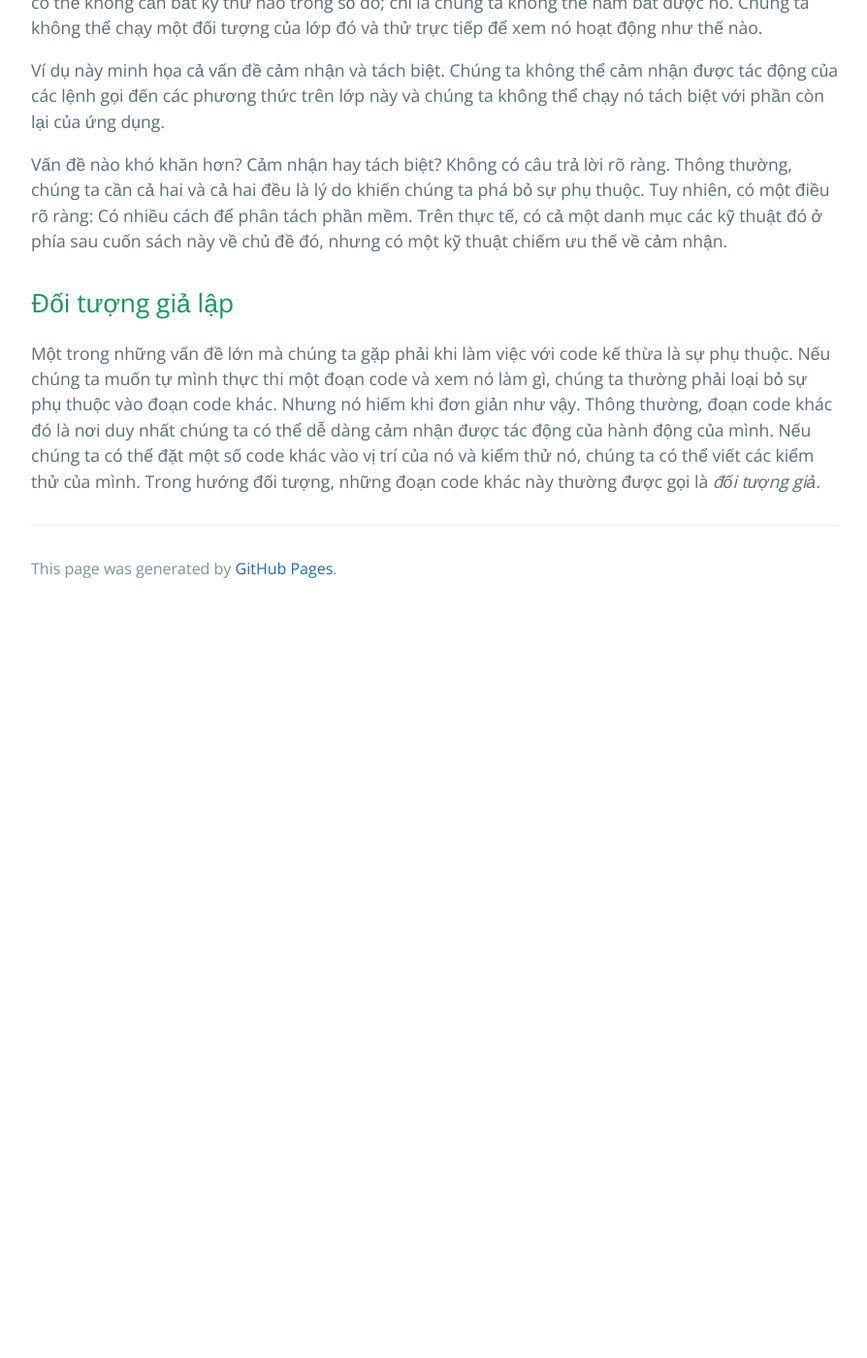
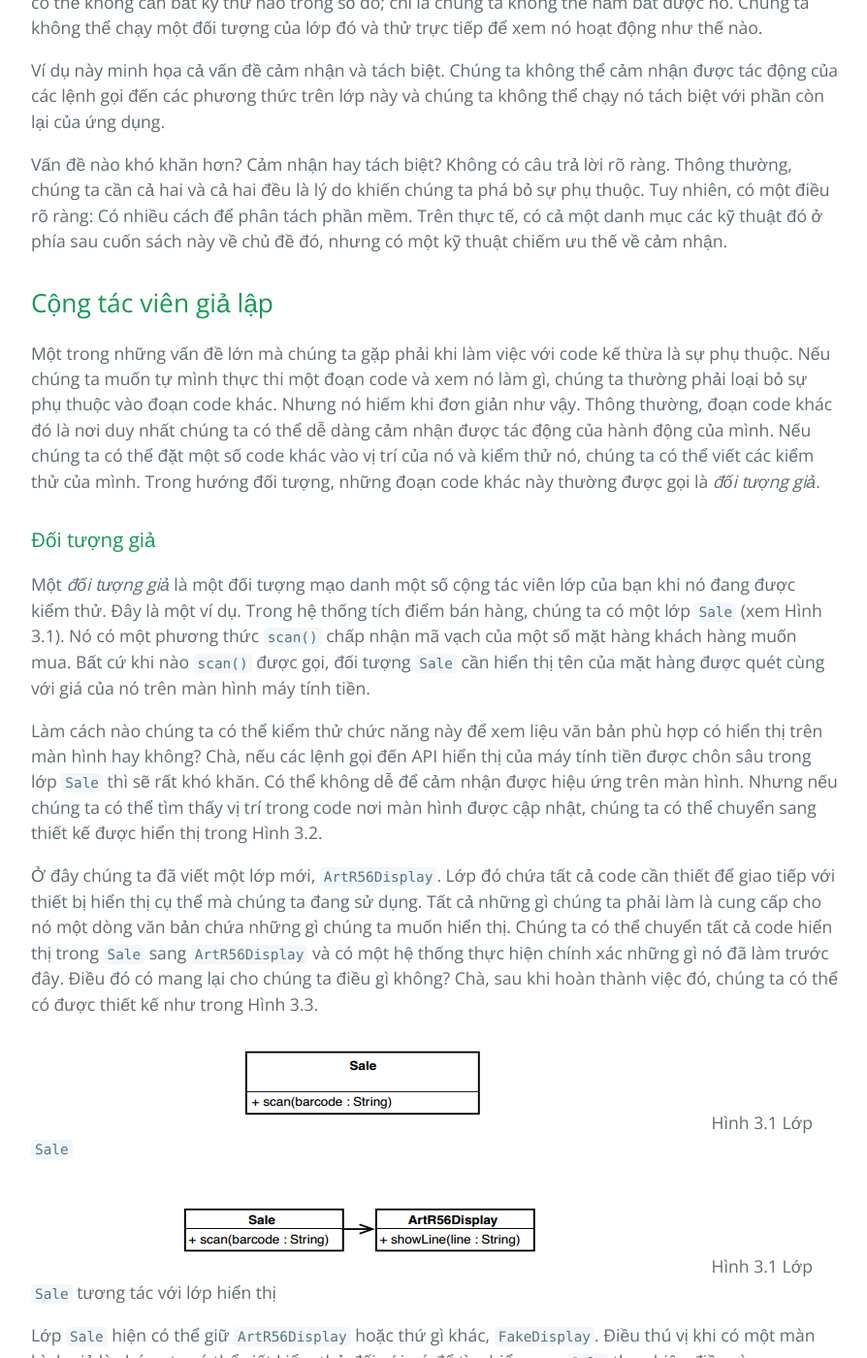
Before and after one commit to HaiBV/haibv.github.io, a Jekyll site: the page built from working-effectively-with-legacy-code/chapter-3-sensing-and-separation.md, in a window 1280 px wide and 1400 px high, scrolled down 1865 px. Shown: the whole window at 97% size, without its empty margins (192-1086 px from the left). Built offline with Jekyll 4.4.1, drawn with Linux system fonts in a browser that asks for light colours; our own code applies the rules of GitHub Pages for plain Markdown files; before the commit the page ends 2495 px from its top, so only the background shows below that; some of the changed text lies outside the part shown.

Commit message:
Book - Working Efectively with Legacy Code - P1 - C3

````diff
--- a/working-effectively-with-legacy-code/chapter-3-sensing-and-separation.md
+++ b/working-effectively-with-legacy-code/chapter-3-sensing-and-separation.md
@@ -38,6 +38,55 @@
 
 Vấn đề nào khó khăn hơn? Cảm nhận hay tách biệt? Không có câu trả lời rõ ràng. Thông thường, chúng ta cần cả hai và cả hai đều là lý do khiến chúng ta phá bỏ sự phụ thuộc. Tuy nhiên, có một điều rõ ràng: Có nhiều cách để phân tách phần mềm. Trên thực tế, có cả một danh mục các kỹ thuật đó ở phía sau cuốn sách này về chủ đề đó, nhưng có một kỹ thuật chiếm ưu thế về cảm nhận.
 
-## Đối tượng giả lập
+## Cộng tác viên giả lập
 
 Một trong những vấn đề lớn mà chúng ta gặp phải khi làm việc với code kế thừa là sự phụ thuộc. Nếu chúng ta muốn tự mình thực thi một đoạn code và xem nó làm gì, chúng ta thường phải loại bỏ sự phụ thuộc vào đoạn code khác. Nhưng nó hiếm khi đơn giản như vậy. Thông thường, đoạn code khác đó là nơi duy nhất chúng ta có thể dễ dàng cảm nhận được tác động của hành động của mình. Nếu chúng ta có thể đặt một số code khác vào vị trí của nó và kiểm thử nó, chúng ta có thể viết các kiểm thử của mình. Trong hướng đối tượng, những đoạn code khác này thường được gọi là _đối tượng giả_.
+
+### Đối tượng giả
+
+Một _đối tượng giả_ là một đối tượng mạo danh một số cộng tác viên lớp của bạn khi nó đang được kiểm thử. Đây là một ví dụ. Trong hệ thống tích điểm bán hàng, chúng ta có một lớp `Sale` (xem Hình 3.1). Nó có một phương thức `scan()` chấp nhận mã vạch của một số mặt hàng khách hàng muốn mua. Bất cứ khi nào `scan()` được gọi, đối tượng `Sale` cần hiển thị tên của mặt hàng được quét cùng với giá của nó trên màn hình máy tính tiền.
+
+Làm cách nào chúng ta có thể kiểm thử chức năng này để xem liệu văn bản phù hợp có hiển thị trên màn hình hay không? Chà, nếu các lệnh gọi đến API hiển thị của máy tính tiền được chôn sâu trong lớp `Sale` thì sẽ rất khó khăn. Có thể không dễ để cảm nhận được hiệu ứng trên màn hình. Nhưng nếu chúng ta có thể tìm thấy vị trí trong code nơi màn hình được cập nhật, chúng ta có thể chuyển sang thiết kế được hiển thị trong Hình 3.2.
+
+Ở đây chúng ta đã viết một lớp mới, `ArtR56Display`. Lớp đó chứa tất cả code cần thiết để giao tiếp với thiết bị hiển thị cụ thể mà chúng ta đang sử dụng. Tất cả những gì chúng ta phải làm là cung cấp cho nó một dòng văn bản chứa những gì chúng ta muốn hiển thị. Chúng ta có thể chuyển tất cả code hiển thị trong `Sale` sang `ArtR56Display` và có một hệ thống thực hiện chính xác những gì nó đã làm trước đây. Điều đó có mang lại cho chúng ta điều gì không? Chà, sau khi hoàn thành việc đó, chúng ta có thể có được thiết kế như trong Hình 3.3.
+
+![3.1](images/3/3-1.png)
+Hình 3.1 Lớp `Sale`
+
+![3.2](images/3/3-2.png)
+Hình 3.1 Lớp `Sale` tương tác với lớp hiển thị
+
+Lớp `Sale` hiện có thể giữ `ArtR56Display` hoặc thứ gì khác, `FakeDisplay`. Điều thú vị khi có một màn hình giả là chúng ta có thể viết kiểm thử đối với nó để tìm hiểu xem `Sale` thực hiện điều gì.
+
+Cái này hoạt động ra sao? Chà, `Sale` chấp nhận một `display` và `display` là đối tượng của bất kỳ lớp nào triển khai giao diện `Display`.
+
+```java
+public interface Display
+{
+	void showLine(String line);
+}
+```
+
+Cả `ArtR56Display` và `FakeDisplay` đều triển khai `Display`.
+Một đối tượng `Sale` có thể nhận `display` thông qua hàm khởi tạo và giữ nó bên trong:
+
+```java
+public class Sale
+{
+	private Display display;
+
+	public Sale(Display display) {
+		this.display = display;
+	}
+
+	public void scan(String barcode) {
+		...
+		String itemLine = item.name() + " " + item.price().asDisplayText();
+		display.showLine(itemLine);
+		...
+	}
+}
+```
+
+![3.3](images/3/3-3.png)
+Hình 3.3 Lớp `Invoice` với phân cấp display
````
Also changed, not shown: working-effectively-with-legacy-code/images/3/3-1.png (added), working-effectively-with-legacy-code/images/3/3-2.png (added), working-effectively-with-legacy-code/images/3/3-3.png (added).
